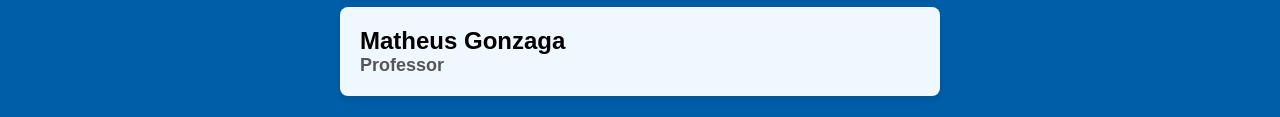
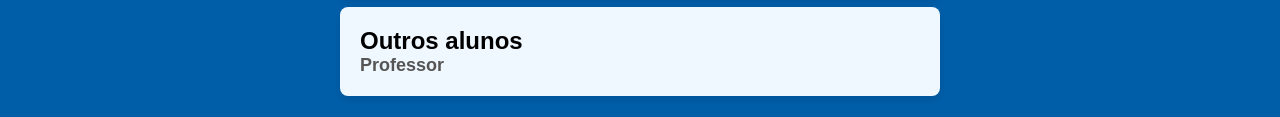
Before and after one commit to matheusg33/senai, a plain HTML site: page index.html in a window 1280 px wide. Shown: the part 543-660 px from the top of the page. Drawn offline with Linux system fonts and the light colour scheme.

Commit message:
alteracoes na index

```diff
--- a/index.html
+++ b/index.html
@@ -28,7 +28,7 @@
                 <h3>Professor</h3>
             </article>
             <article class="nomes">
-                <h2>Matheus Gonzaga</h2>
+                <h2>Outros alunos</h2>
                 <h3>Professor</h3>
             </article>
         </section>
```
